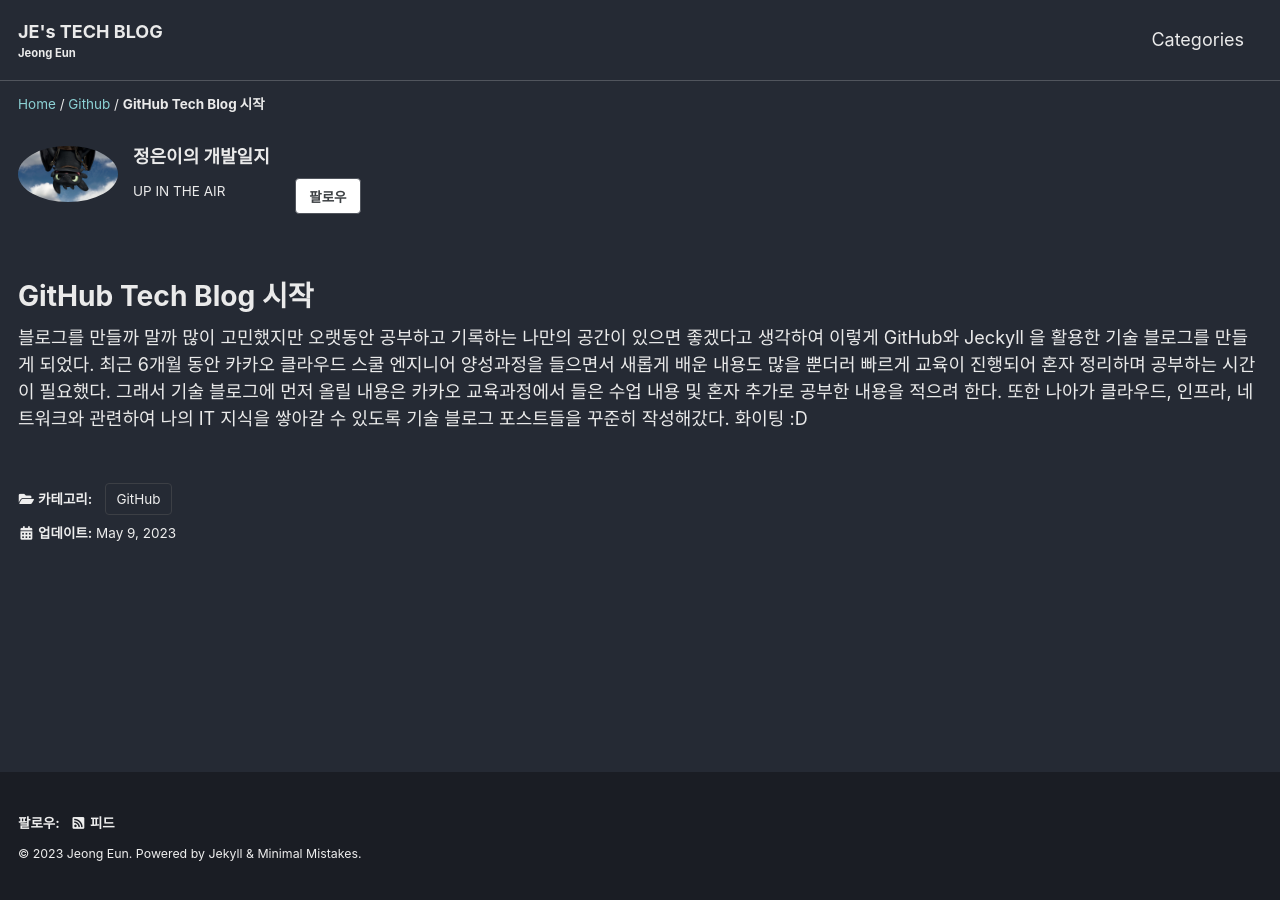
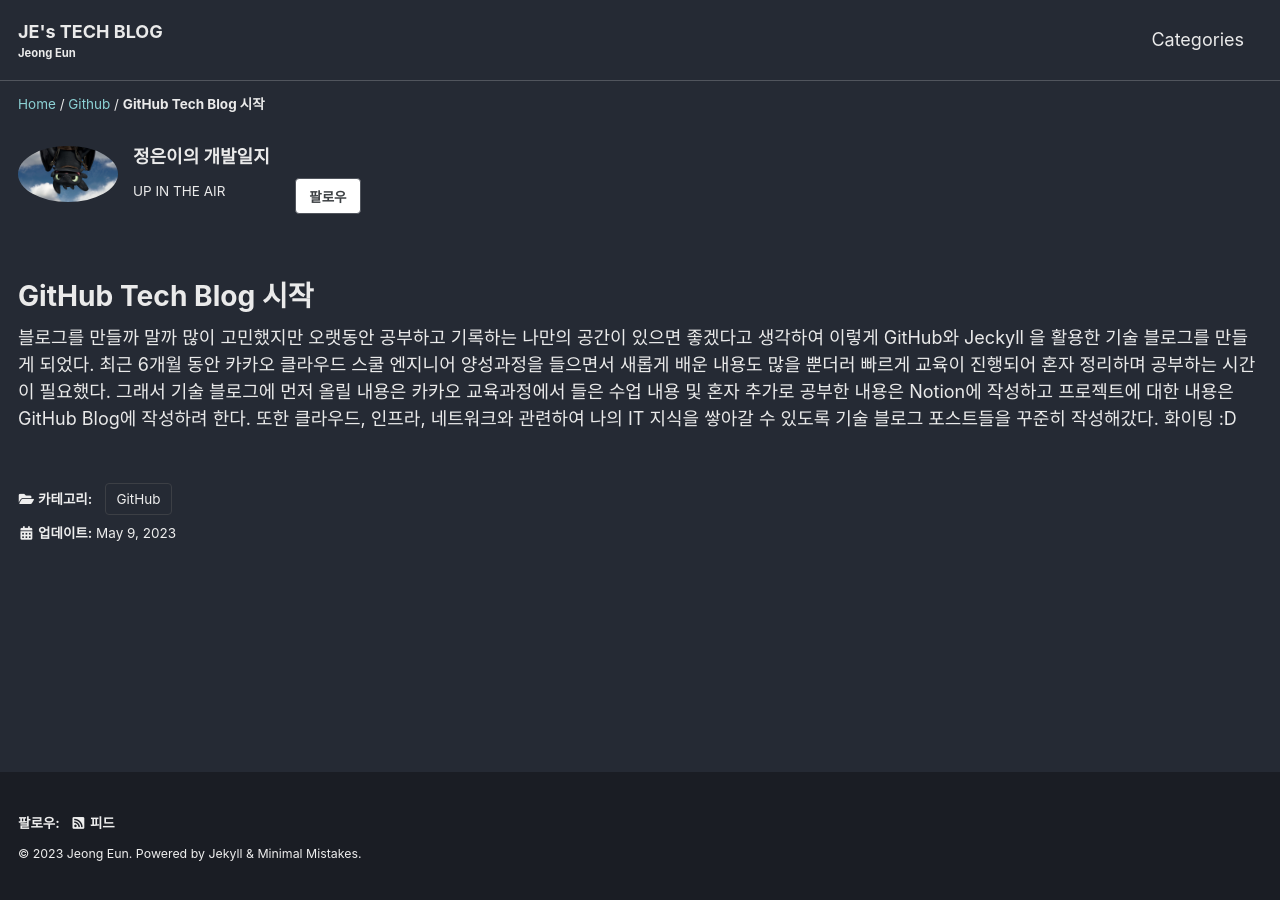
Before and after one commit to jang294/jang294.github.io, a Jekyll site: the page built from _posts/2023/network/2023-05-09-start-GitHubBlog.md, in a window 1280 px wide. Built offline with Jekyll 4.4.1, drawn with Linux system fonts in a browser that asks for light colours; cached includes are drawn as plain includes.

Commit message:
Update 2023-05-09-start-GitHubBlog.md

```diff
--- a/_posts/2023/network/2023-05-09-start-GitHubBlog.md
+++ b/_posts/2023/network/2023-05-09-start-GitHubBlog.md
@@ -7,5 +7,5 @@ data: 2023-05-09
 last_modified_at: 2023-05-09
 ---
 
-블로그를 만들까 말까 많이 고민했지만 오랫동안 공부하고 기록하는 나만의 공간이 있으면 좋겠다고 생각하여 이렇게 GitHub와 Jeckyll 을 활용한 기술 블로그를 만들게 되었다. 최근 6개월 동안 카카오 클라우드 스쿨 엔지니어 양성과정을 들으면서 새롭게 배운 내용도 많을 뿐더러 빠르게 교육이 진행되어 혼자 정리하며 공부하는 시간이 필요했다. 그래서 기술 블로그에 먼저 올릴 내용은 카카오 교육과정에서 들은 수업 내용 및 혼자 추가로 공부한 내용을 적으려 한다. 또한 나아가 클라우드, 인프라, 네트워크와 관련하여 나의 IT 지식을 쌓아갈 수 있도록 기술 블로그 포스트들을 꾸준히 작성해갔다.
+블로그를 만들까 말까 많이 고민했지만 오랫동안 공부하고 기록하는 나만의 공간이 있으면 좋겠다고 생각하여 이렇게 GitHub와 Jeckyll 을 활용한 기술 블로그를 만들게 되었다. 최근 6개월 동안 카카오 클라우드 스쿨 엔지니어 양성과정을 들으면서 새롭게 배운 내용도 많을 뿐더러 빠르게 교육이 진행되어 혼자 정리하며 공부하는 시간이 필요했다. 그래서 기술 블로그에 먼저 올릴 내용은 카카오 교육과정에서 들은 수업 내용 및 혼자 추가로 공부한 내용은 Notion에 작성하고 프로젝트에 대한 내용은 GitHub Blog에 작성하려 한다. 또한 클라우드, 인프라, 네트워크와 관련하여 나의 IT 지식을 쌓아갈 수 있도록 기술 블로그 포스트들을 꾸준히 작성해갔다.
 화이팅 :D
```
